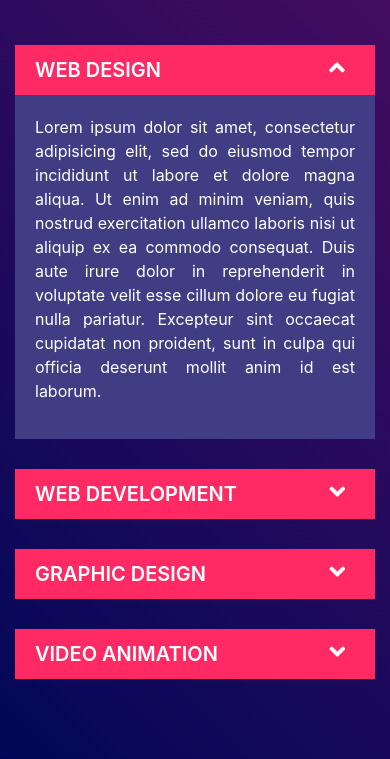
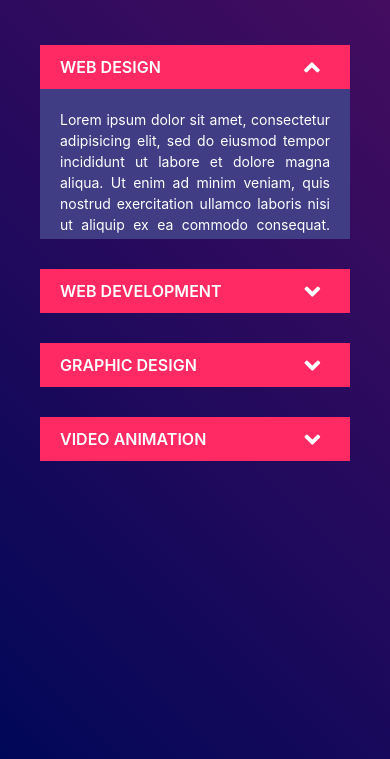
Before and after one commit to mountainboy01/Accordian, a plain HTML site: page index.html in a window 390 px wide. Both pictures are taken after a click on the element "WEB DESIGN". Shown: the part 85-844 px from the top of the page. Drawn offline with Linux system fonts and the light colour scheme.

Commit message:
accordian fixed

```diff
--- a/css/style.css
+++ b/css/style.css
@@ -5,6 +5,7 @@
 .container-fluid{
    background:linear-gradient(45deg ,#010758 , #490d61);
    min-height: 100vh;
+   padding: 0px 40px;
  }
 
 .accordian-item{
@@ -39,14 +40,43 @@
 
 .accordian-content{
 	background-color: #403d84;
-	padding:20px 20px;
-	display: none;
+    max-height: 0px;
+    overflow:hidden;
 	transition: all 0.5s;
 	text-align: justify;
     color: #fff;
-    transition: all 2s ease;
+    transition: 1s linear;
+    animation-name: accordian;
+    animation-duration: 0.8s linear;
+    animation-timing-function: linear;
+ }
+
+ .accordian-content p
+ {
+    padding: 20px 20px;
+    text-align: justify;
  }
 
 .accordian-item.active .accordian-content{
-	display: block;
+    max-height:150px;
  }
+
+ @keyframes accordian{
+
+ }
+
+ /******* MEDIA QUERY ******/
+ @media screen and (max-width: 768px){
+.accordian-title{
+    font-size: 16px;
+}
+
+.accordian-item.active .accordian-content{
+    overflow: auto;
+}
+
+.accordian-content p{
+    font-size: 14px;
+ }
+
+}
```
